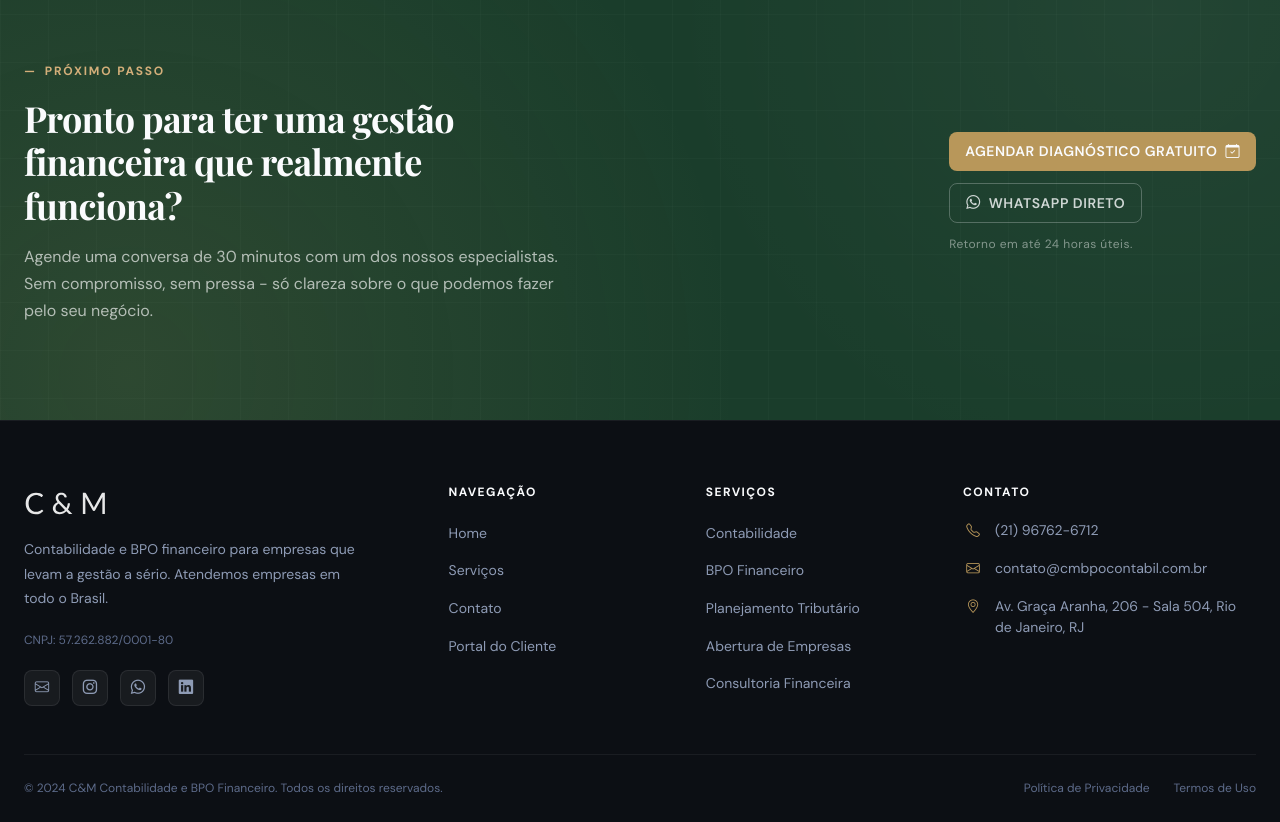
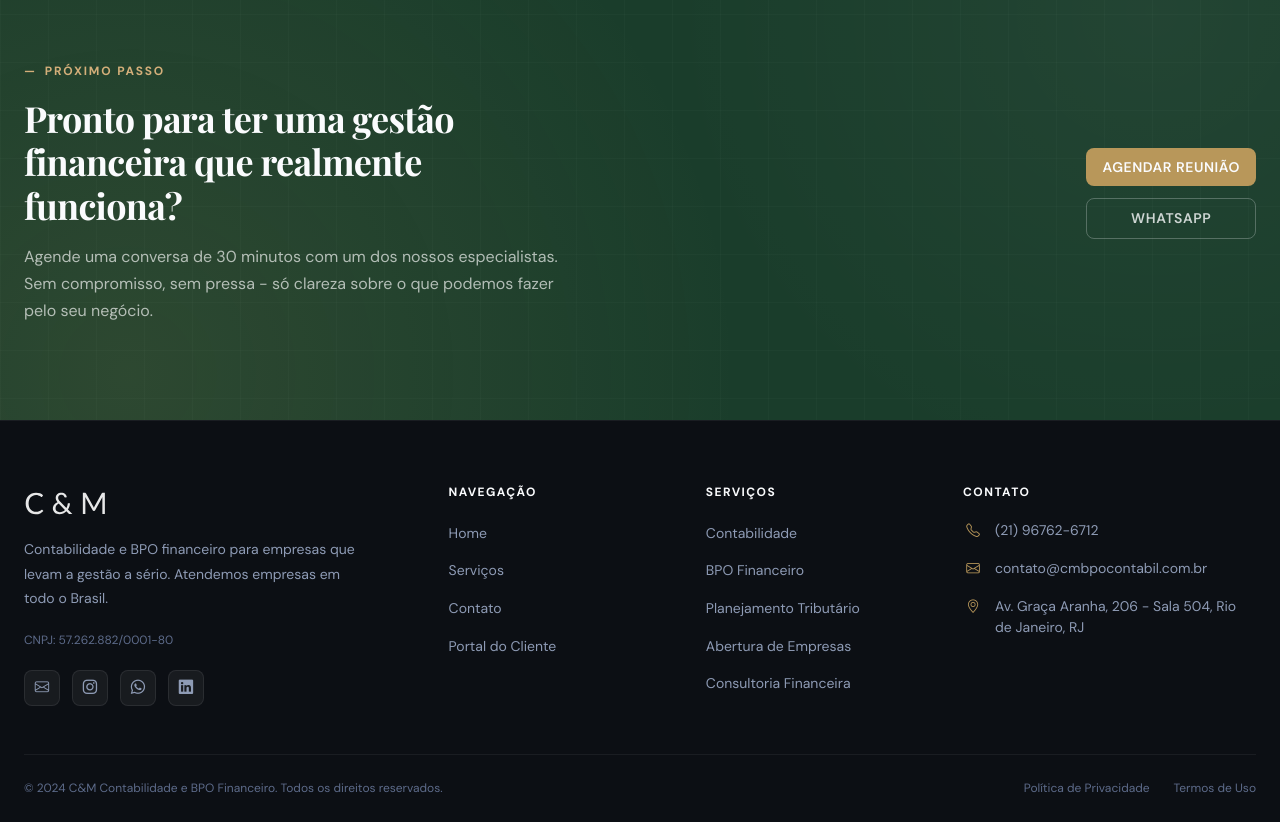
Before and after one commit to ByPhilipee/repo-front-cm, a React (Vite) app: page / in a window 1280 px wide. Shown: the part 3660-4482 px from the top of the page. Built offline with nearby package versions, Linux system fonts and the light colour scheme; a web font is replaced by a local one.

Commit message:
feat: ajuste cta

```diff
--- a/src/components/Home/CTA.jsx
+++ b/src/components/Home/CTA.jsx
@@ -20,17 +20,19 @@ export default function CTA() {
             </p>
           </div>
 
-          <div className={styles.ctaActions}>
-            <Button to="/contato">
-              Agendar diagnóstico gratuito
-              <i className="bi bi-calendar-check" aria-hidden="true" />
-            </Button>
-            <Button href="https://wa.me/message/5R23HSIBPPADA1" variant="ghost">
-              <i className="bi bi-whatsapp" aria-hidden="true" />
-              WhatsApp direto
-            </Button>
-            <p className={styles.ctaNote}>Retorno em até 24 horas úteis.</p>
-          </div>
+          <div className={`${styles.ctaActions} d-flex flex-column`}>
+  <Button to="/contato" className="w-100">
+    Agendar Reunião
+  </Button>
+
+  <Button
+    href="https://wa.me/message/5R23HSIBPPADA1"
+    variant="ghost"
+    className="w-100"
+  >
+    WhatsApp
+  </Button>
+</div>
         </div>
       </div>
     </section>
```
